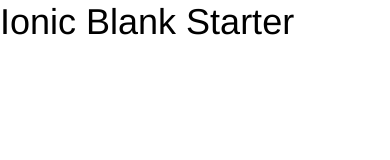
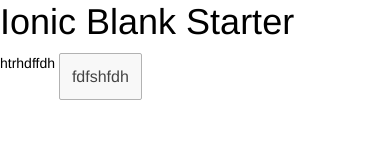
Before and after one commit to hgagnecroteau/multiTimer, a website: page www/index.html in a window 390 px wide. Drawn offline with Linux system fonts and the light colour scheme; some packages are replaced by stand-ins of ours; files that its build step writes are made by us from their sources.

Commit message:
add test button

```diff
--- a/www/index.html
+++ b/www/index.html
@@ -28,6 +28,9 @@
         <h1 class="title">Ionic Blank Starter</h1>
       </ion-header-bar>
       <ion-content>
+
+      htrhdffdh
+      <button class="button" ng-click="console.log(23)">fdfshfdh</button>
       </ion-content>
     </ion-pane>
   </body>
```
